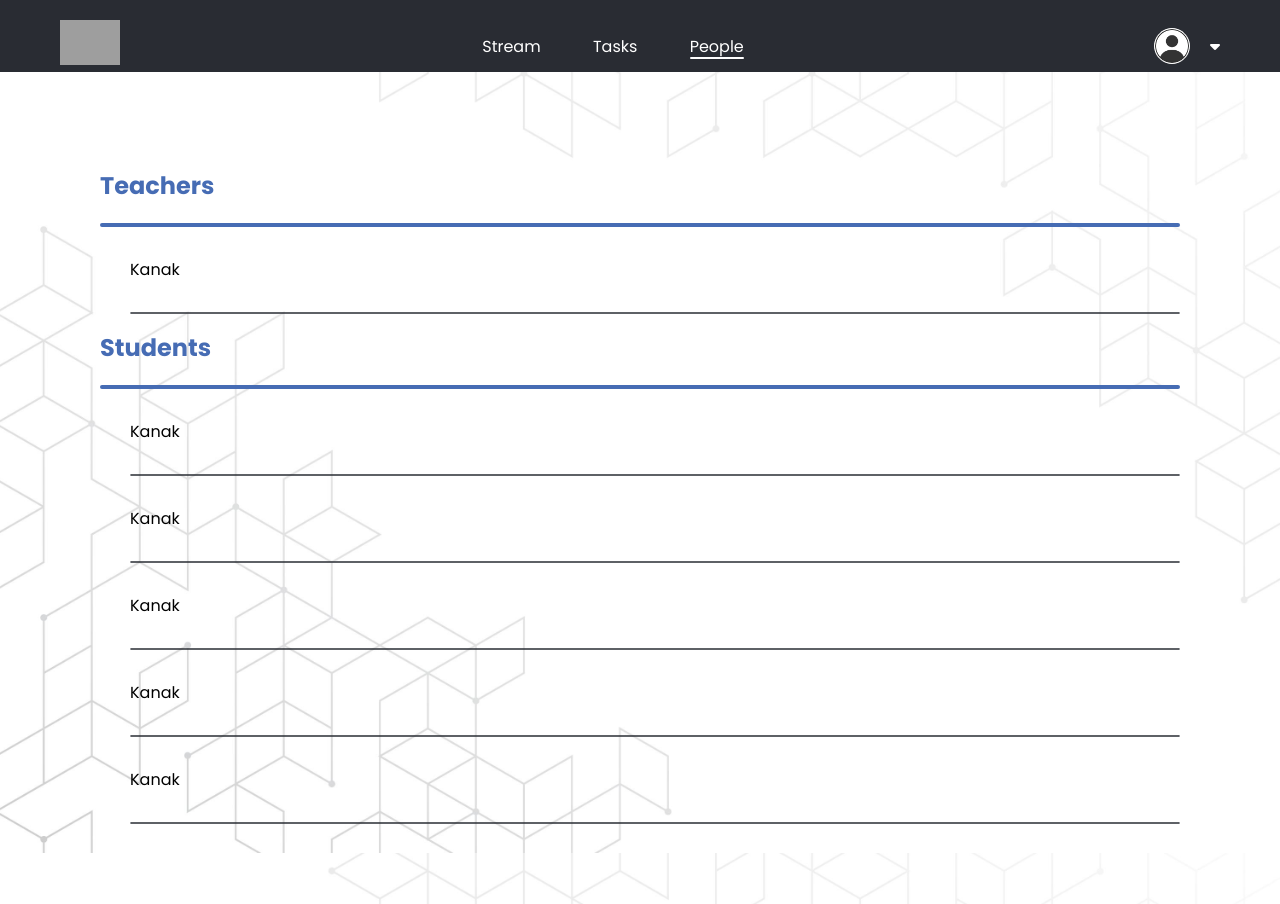
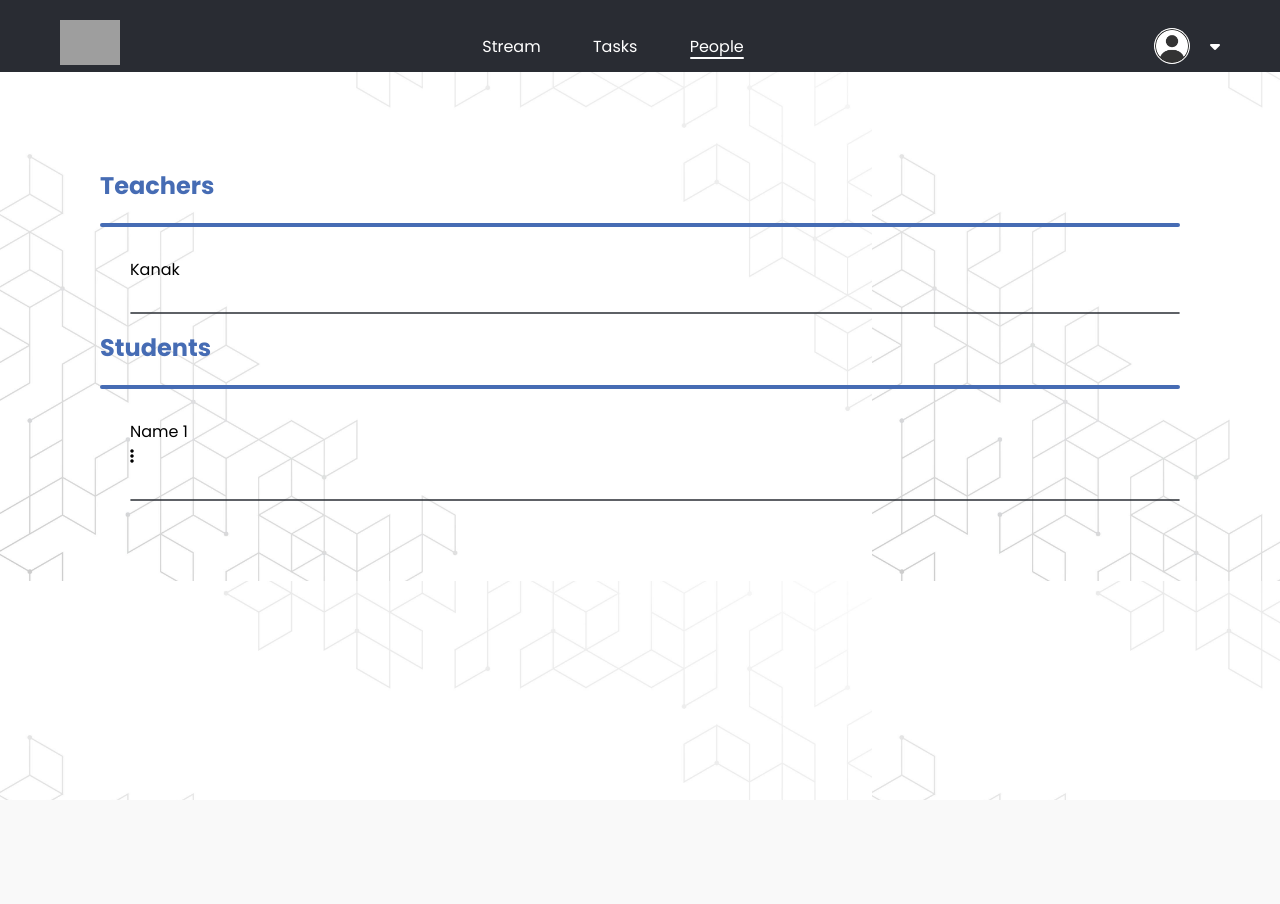
Before and after one commit to Kanak1125/Scholaract, a Django app: template templates/scholaractapp/class/people.html in a window 1280 px wide. After the commit the page ends 800 px from the top, so only its background shows below. Run offline with Django 4.2, Linux system fonts and the light colour scheme; the template is opened without the code that fills it, so the values that code supplies are empty; grey boxes are pictures that could not be loaded.

Commit message:
people file edited

```diff
--- a/templates/scholaractapp/class/people.html
+++ b/templates/scholaractapp/class/people.html
@@ -37,11 +37,20 @@
             </header>
             <div class="list student-list">
                 <ul>
-                    <li>Kanak</li><hr>
-                    <li>Kanak</li><hr>
-                    <li>Kanak</li><hr>
-                    <li>Kanak</li><hr>
-                    <li>Kanak</li><hr>
+                    <li>
+                        <p>Name 1</p>
+                        <div class="edit-delete-menu">
+                            <i class="fas fa-ellipsis-v"></i>
+                            <!-- <div class="update-drop-down">
+                                <form action="{% url 'deleteTask' pk='__task.id__' %}" method="post" class="delete-form">
+                                    '__task_id__' used in the template code are just a placeholder to indicate that it needs to be replaced with the actual task.id value in JavaScript.-->
+                                    <!-- {% csrf_token %}
+                                    <input type="hidden" name="form_identifier" value="delete_task_form">
+                                    <button type="submit" class="btn delete-post">Delete</button>
+                                </form>
+                            </div> -->
+                        </div>
+                    </li><hr>
                 </ul>
             </div>
         </div>
```
